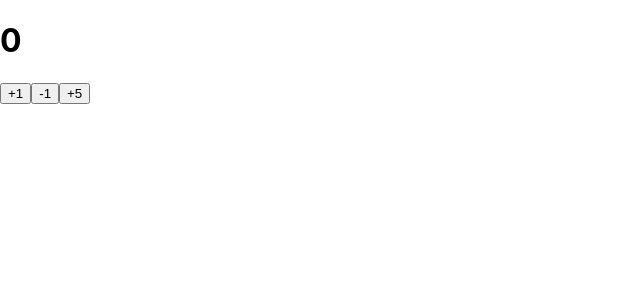
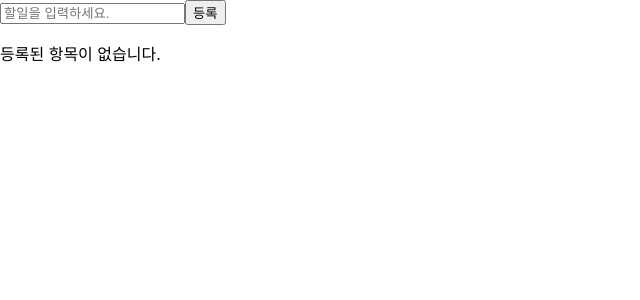
Before and after one commit to kimbeomjin95/ts-react-redux-tutorial, a React (Create React App) app: page / in a window 1280 px wide. Shown: the top 300 px of the page, without its empty margins (0-640 px from the left). Built offline with nearby package versions, Linux system fonts and the light colour scheme.

Commit message:
[add] 타입스크립트와 리덕스 B - 투두리스트 민들기

```diff
--- a/src/App.tsx
+++ b/src/App.tsx
@@ -1,8 +1,9 @@
 import React from 'react';
 import CounterContainer from './containers/CounterContainer';
+import TodoApp from './containers/TodoApp';
 
 function App() {
-  return <CounterContainer />;
+  return <TodoApp />;
 }
 
 export default App;
--- /dev/null
+++ b/src/components/TodoInsert.tsx
@@ -0,0 +1,31 @@
+import React, { useState } from 'react';
+
+type TodoInsertProps = {
+  onInsert: (text: string) => void;
+};
+
+function TodoInsert({ onInsert }: TodoInsertProps) {
+  // redux를 사용한다고 해서 모든 상태에 redux를 써야 하는 것은 아님
+  const [value, setValue] = useState('');
+  const onChange = (e: React.ChangeEvent<HTMLInputElement>) => {
+    setValue(e.target.value);
+  };
+  const onSubmit = (e: React.FormEvent<HTMLFormElement>) => {
+    e.preventDefault();
+    onInsert(value);
+    setValue('');
+  };
+
+  return (
+    <form onSubmit={onSubmit}>
+      <input
+        placeholder="할일을 입력하세요."
+        value={value}
+        onChange={onChange}
+      />
+      <button type="submit">등록</button>
+    </form>
+  );
+}
+
+export default TodoInsert;
--- /dev/null
+++ b/src/components/TodoItem.tsx
@@ -0,0 +1,38 @@
+// TodoItem컴포넌트: 각 할일 항목에 대한 정보를 보여주고 함수도 가져와서 할일을 토글하거나 지울 수 있음
+
+import React, { CSSProperties } from 'react';
+import { Todo } from '../modules/todos';
+
+type TodoItemProps = {
+  todo: Todo;
+  onToggle: (id: number) => void;
+  onRemove: (id: number) => void;
+};
+
+function TodoItem({ todo, onToggle, onRemove }: TodoItemProps) {
+  const handleToggle = () => onToggle(todo.id);
+  const handleRemove = () => onRemove(todo.id);
+
+  // CSSProperties: element 아닌 곳에서 style 자동완성을 사용할 경우
+  const textStyle: CSSProperties = {
+    textDecoration: todo.done ? 'line-through' : 'none',
+  };
+
+  const removeStyle: CSSProperties = {
+    color: 'red',
+    marginLeft: 8,
+  };
+
+  return (
+    <li>
+      <span onClick={handleToggle} style={textStyle}>
+        {todo.text}
+      </span>
+      <span onClick={handleRemove} style={removeStyle}>
+        (X)
+      </span>
+    </li>
+  );
+}
+
+export default TodoItem;
--- /dev/null
+++ b/src/components/TodoList.tsx
@@ -0,0 +1,26 @@
+import { Todo } from '../modules/todos';
+import TodoItem from './TodoItem';
+
+type TodoListProps = {
+  todos: Todo[];
+  onToggle: (id: number) => void;
+  onRemove: (id: number) => void;
+};
+
+function TodoList({ todos, onToggle, onRemove }: TodoListProps) {
+  if (todos.length === 0) return <p>등록된 항목이 없습니다.</p>;
+  return (
+    <ul>
+      {todos.map(todo => (
+        <TodoItem
+          key={todo.id} // key를 선언하지 않으면 렌더링이 비 효율적
+          todo={todo}
+          onToggle={onToggle}
+          onRemove={onRemove}
+        />
+      ))}
+    </ul>
+  );
+}
+
+export default TodoList;
--- /dev/null
+++ b/src/containers/TodoApp.tsx
@@ -0,0 +1,30 @@
+import { useDispatch, useSelector } from 'react-redux';
+import TodoInsert from '../components/TodoInsert';
+import TodoList from '../components/TodoList';
+import { RootState } from '../modules';
+import { addTodo, removeTodo, toggleTodo } from '../modules/todos';
+
+function TodoApp() {
+  const todos = useSelector((state: RootState) => state.todos);
+  const dispatch = useDispatch();
+
+  const onInsert = (text: string) => {
+    dispatch(addTodo(text));
+  };
+
+  const onToggle = (id: number) => {
+    dispatch(toggleTodo(id));
+  };
+  const onRemove = (id: number) => {
+    dispatch(removeTodo(id));
+  };
+
+  return (
+    <>
+      <TodoInsert onInsert={onInsert} />
+      <TodoList todos={todos} onToggle={onToggle} onRemove={onRemove} />
+    </>
+  );
+}
+
+export default TodoApp;
--- a/src/modules/index.ts
+++ b/src/modules/index.ts
@@ -1,11 +1,14 @@
 import { combineReducers } from 'redux';
 import counter from './counter';
+import todos from './todos';
 
 // 리덕스 적용
 const rootReducer = combineReducers({
   counter,
+  todos,
 });
 
 export default rootReducer;
 // redux 스토어에서 관리하고 있는 모든 상태에 대한 타입 생성
+// rootReducer에 어떤 reducer가 들어있는지에 따라서 자동으로 리턴타입이 나타나는 것
 export type RootState = ReturnType<typeof rootReducer>;
--- /dev/null
+++ b/src/modules/todos.ts
@@ -0,0 +1,68 @@
+// action 타입 정의
+const ADD_TODO = 'todos/ADD_TODO' as const;
+const TOGGLE_TODO = 'todos/TOGGLE_TODO' as const;
+const REMOVE_TODO = 'todos/REMOVE_TODO' as const;
+
+// 새로운 항목 추가 시 unique id
+let nextId = 1;
+
+// 액션 생성 함수
+export const addTodo = (text: string) => ({
+  type: ADD_TODO,
+  payload: {
+    id: nextId++,
+    text,
+  },
+});
+
+export const toggleTodo = (id: number) => ({
+  type: TOGGLE_TODO,
+  payload: id,
+});
+
+export const removeTodo = (id: number) => ({
+  type: REMOVE_TODO,
+  payload: id,
+});
+
+// action에 대한 type 생성
+type TodosAction =
+  | ReturnType<typeof addTodo>
+  | ReturnType<typeof toggleTodo>
+  | ReturnType<typeof removeTodo>;
+
+// 상태에서 사용할 할일 항목 데이터
+export type Todo = {
+  id: number;
+  text: string;
+  done: boolean;
+};
+
+type TodosState = Todo[];
+
+const initialState: TodosState = [];
+
+// reducer 생성
+function todos(
+  state: TodosState = initialState,
+  action: TodosAction,
+): TodosState {
+  switch (action.type) {
+    case ADD_TODO:
+      return state.concat({
+        id: action.payload.id,
+        text: action.payload.text,
+        done: false,
+      });
+    case TOGGLE_TODO:
+      return state.map((todo) =>
+        todo.id === action.payload ? { ...todo, done: !todo.done } : todo,
+      );
+    case REMOVE_TODO:
+      return state.filter((todo) => todo.id !== action.payload);
+    default:
+      return state;
+  }
+}
+
+export default todos;
```
Also changed, not shown: 1 other file (tests, documents, lock files or other folders).
